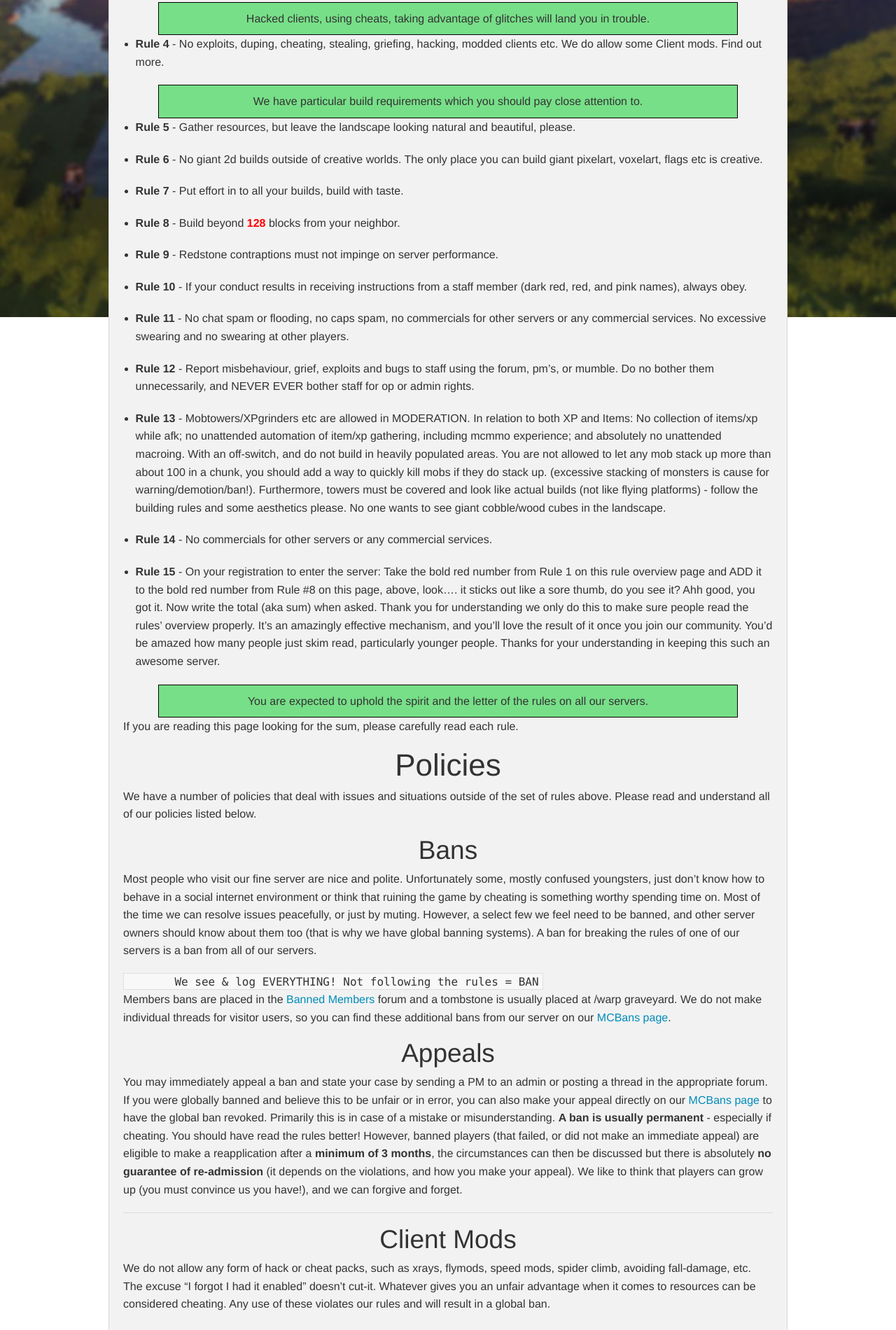
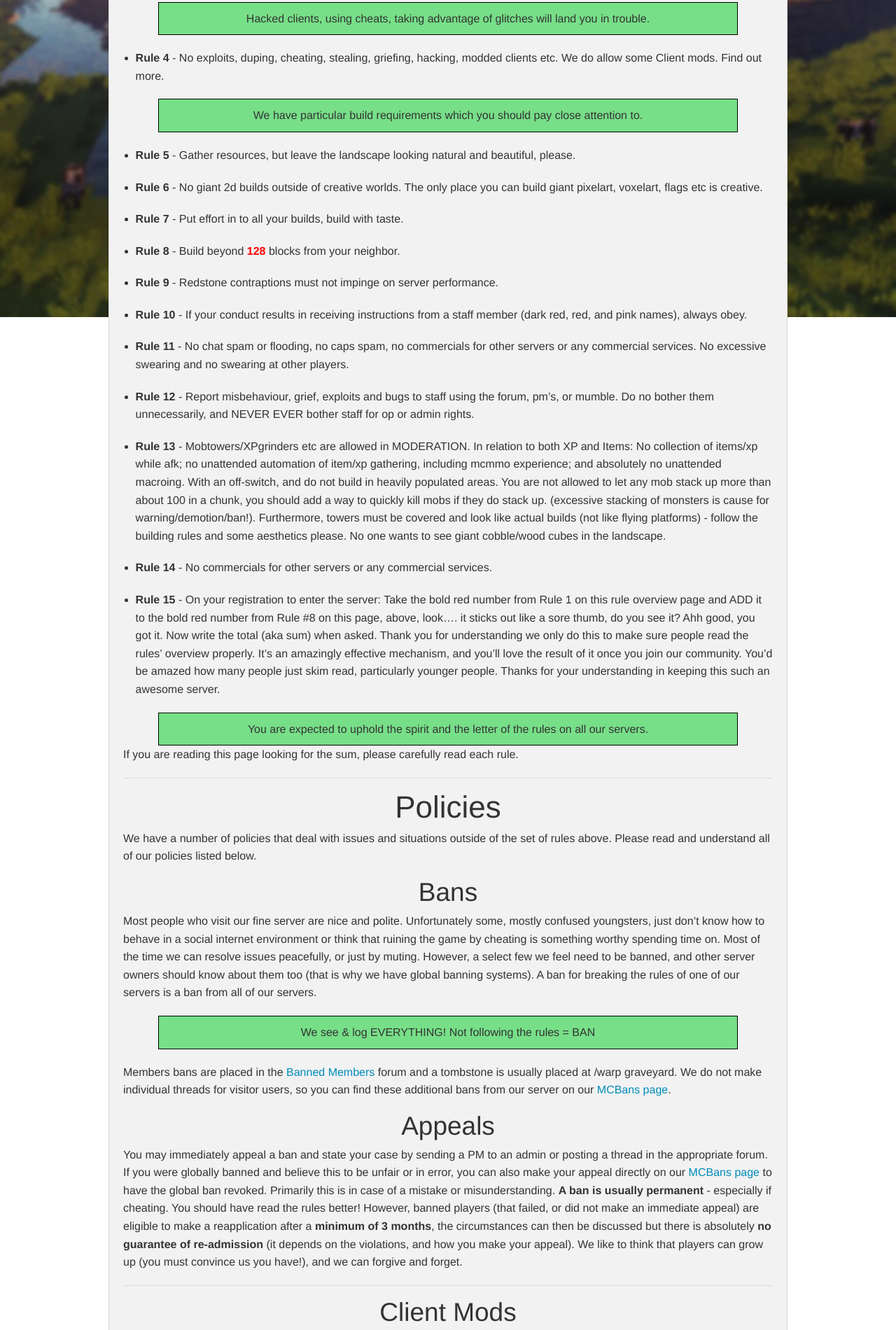
Before and after one commit to damnation-eu/website-beta, a Jekyll site: the page built from rules.md, in a window 1280 px wide. Shown: the part 721-2621 px from the top of the page at 70% size. Built offline with Jekyll 4.4.1, drawn with Linux system fonts in a browser that asks for light colours; nearby versions of some CDN libraries; library files that are not in the unit come from our copies.

Commit message:
Update rules.md

````diff
--- a/rules.md
+++ b/rules.md
@@ -17,13 +17,13 @@ This server is intended for mature players with more than half-a-brain and we ex
 
 - **Rule 3** - If you would not like somebody doing to you, what you are thinking of doing to them, DO NOT do it. We're talking common, real world, sense here, folks.
 
-<p style="border: 1px solid black; text-align:center;background-color:#77df88; padding: 10px;margin: 0px 50px">
+<p style="border: 1px solid black; text-align:center;background-color:#77df88; padding: 10px;margin: 0px 50px 20px 50px;">
       Hacked clients, using cheats, taking advantage of glitches will land you in trouble.
 </p>
 
 - **Rule 4** - No exploits, duping, cheating, stealing, griefing, hacking, modded clients etc. We do allow some Client mods. Find out more.
 
-<p style="border: 1px solid black; text-align:center;background-color:#77df88; padding: 10px;margin: 0px 50px">
+<p style="border: 1px solid black; text-align:center;background-color:#77df88; padding: 10px;margin: 0px 50px 20px 50px;">
       We have particular build requirements which you should pay close attention to.
 </p>
 
@@ -55,6 +55,8 @@ This server is intended for mature players with more than half-a-brain and we ex
 
 If you are reading this page looking for the sum, please carefully read each rule.
 
+___
+
 <div style="text-align: center;" markdown="1">
 #Policies
 </div>
@@ -67,9 +69,9 @@ We have a number of policies that deal with issues and situations outside of the
 
 Most people who visit our fine server are nice and polite. Unfortunately some, mostly confused youngsters, just don't know how to behave in a social internet environment or think that ruining the game by cheating is something worthy spending time on. Most of the time we can resolve issues peacefully, or just by muting. However, a select few we feel need to be banned, and other server owners should know about them too (that is why we have global banning systems). A ban for breaking the rules of one of our servers is a ban from all of our servers.
 
-```
+<p style="border: 1px solid black; text-align:center;background-color:#77df88; padding: 10px;margin: 0px 50px 20px 50px;">
        We see & log EVERYTHING! Not following the rules = BAN
-```
+</p>
 
 Members bans are placed in the [Banned Members](http://damnation.eu/phpbb/viewforum.php?f=41) forum and a tombstone is usually placed at /warp graveyard. We do not make individual threads for visitor users, so you can find these additional bans from our server on our [MCBans page](http://mcbans.com/server/damNation.eu).
 
````
